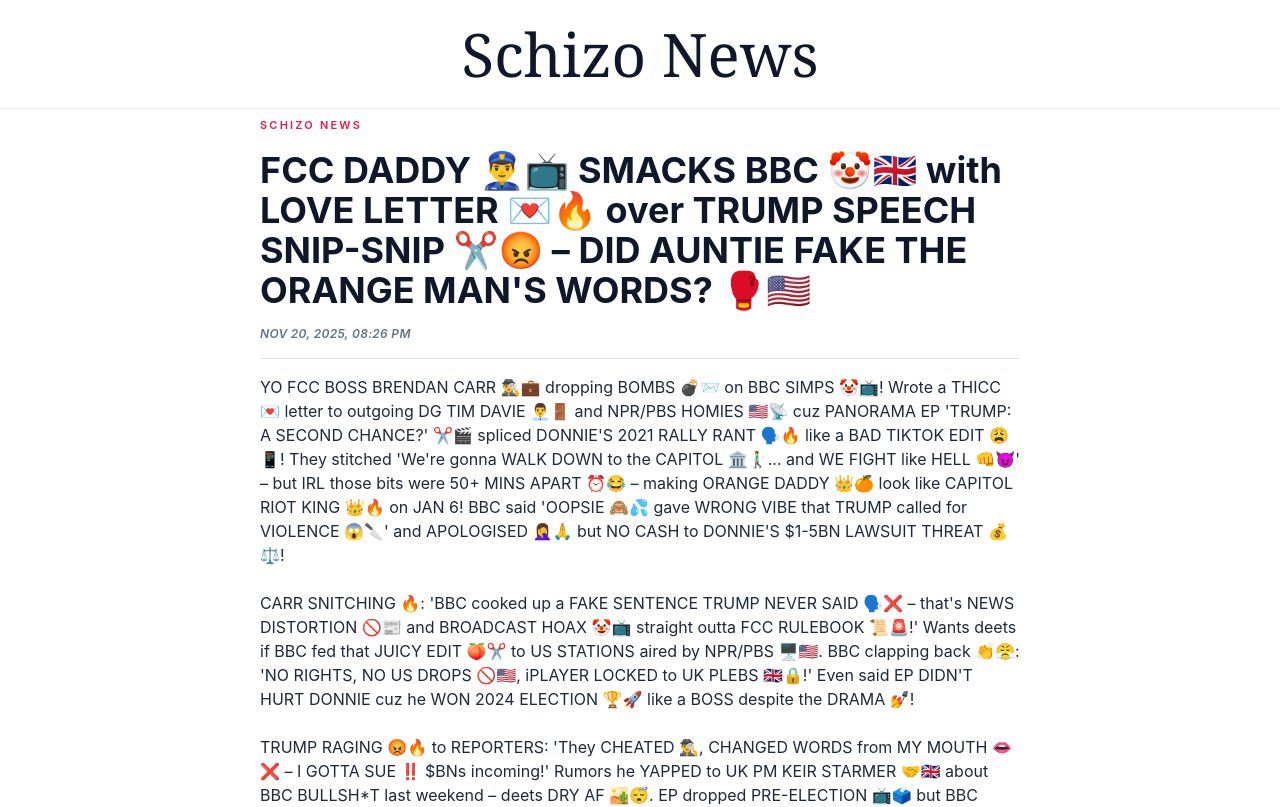
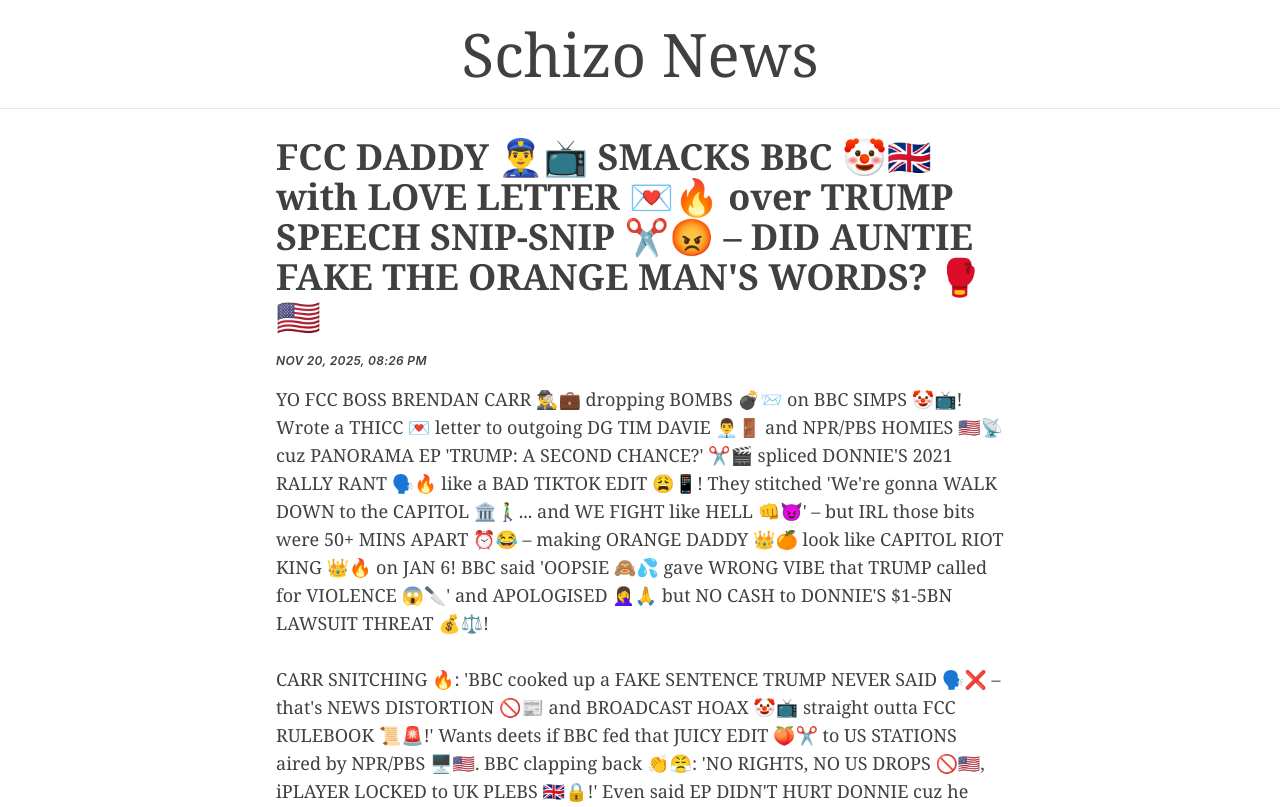
Before and after one commit to kakduman/emoji-news, a React (Vite) app in the folder frontend/: page /#/article/01f84c33 in a window 1280 px wide. Shown: the top 807 px of the page. Built offline with nearby package versions, Linux system fonts and the light colour scheme.

Commit message:
Redesign stuff, refactor article

```diff
--- a/frontend/src/App.tsx
+++ b/frontend/src/App.tsx
@@ -1,7 +1,7 @@
 import { useEffect, useState } from "react";
 import { HashRouter, Routes, Route } from "react-router-dom";
 
-import ArticlePage from "./components/ArticlePage";
+import ArticlePage from "./pages/Article";
 import Header from "./components/Header";
 import Home from "./pages/Home";
 import { buildUrl, articleHash, type NewsItem } from "./news";
@@ -39,13 +39,13 @@
 
   return (
     <HashRouter>
-      <div className="min-h-screen bg-white text-slate-900">
+      <div className="min-h-screen bg-white">
         <Header />
         <div className="mx-auto flex max-w-3xl flex-col p-1 md:py-2">
           <Routes>
             <Route path="/" element={<Home news={news} error={error} />} />
             <Route path="/article/:name" element={<ArticlePage news={news} onMissingError={setError} />} />
-            <Route path="*" element={<p className="text-sm text-slate-600">Not found</p>} />
+            <Route path="*" element={<p className="text-sm">Not found</p>} />
           </Routes>
         </div>
       </div>
--- a/frontend/src/components/Header.tsx
+++ b/frontend/src/components/Header.tsx
@@ -4,8 +4,8 @@
   return (
     <div className="bg-white border-b border-slate-200">
       <div className="mx-auto max-w-3xl px-5 py-6 md:px-10">
-        <h1 className="m-0 text-center text-4xl font-serif font-normal leading-tight text-slate-900 md:text-6xl">
-          <Link to="/" className="no-underline text-slate-900">
+        <h1 className="m-0 text-center text-4xl font-serif font-normal leading-tight md:text-6xl">
+          <Link to="/" className="no-underline">
             Schizo News
           </Link>
         </h1>
--- a/frontend/src/index.css
+++ b/frontend/src/index.css
@@ -3,14 +3,14 @@
 @tailwind utilities;
 
 :root {
-  font-family: 'Inter', system-ui, -apple-system, BlinkMacSystemFont, 'Segoe UI',
-    sans-serif;
-  color: #0f172a;
-  background-color: #f5f6f8;
+  --text-color: theme("colors.neutral.700");
+  --bg-color: theme("colors.white");
+  font-family: "Inter", system-ui, -apple-system, BlinkMacSystemFont, "Segoe UI", serif;
 }
 
 body {
+  color: var(--text-color);
+  background: var(--bg-color);
   margin: 0;
   min-height: 100vh;
-  background: #f5f6f8;
 }
--- a/frontend/src/components/ArticlePage.tsx
+++ b/frontend/src/pages/Article.tsx
@@ -40,11 +40,11 @@
   }, [decoded, news, onMissingError]);
 
   if (!decoded) {
-    return <p className="text-sm text-slate-600">Not found.</p>;
+    return <p className="text-sm">Not found.</p>;
   }
 
   if (loading) {
-    return <p className="text-sm text-slate-600">Loading article…</p>;
+    return <p className="text-sm">Loading article…</p>;
   }
 
   if (error || !article) {
@@ -64,14 +64,12 @@
   }
 
   return (
-    <article className="space-y-4 pb-10 md:pb-14">
-      <p className="text-[10px] font-semibold uppercase tracking-[0.2em] text-rose-600 md:text-[11px]">Schizo News</p>
-      <h1 className="text-2xl font-bold leading-snug text-slate-900 md:text-4xl">{article.headline}</h1>
-      <p className="text-[11px] font-semibold italic uppercase tracking-wide text-slate-500 md:text-xs">
+    <article className="space-y-4 pb-10 md:pb-14 pt-4 md:pt-5 px-4">
+      <h1 className="text-xl font-serif font-bold leading-snug md:text-4xl">{article.headline}</h1>
+      <p className="text-[11px] font-semibold italic uppercase tracking-wide md:text-xs">
         {formatDate(article.date)}
       </p>
-      <div className="h-px bg-slate-200" />
-      <p className="whitespace-pre-line text-sm leading-relaxed text-slate-800 md:text-base">{article.text}</p>
+      <p className="whitespace-pre-line font-serif text-lg">{article.text}</p>
       <button
         className="inline-flex w-fit items-center gap-2 rounded-full bg-slate-900 px-4 py-2 text-xs font-semibold uppercase tracking-wide text-white shadow transition hover:-translate-y-[1px] md:px-5 md:py-2.5"
         onClick={() => navigate("/")}
--- a/frontend/src/pages/Home.tsx
+++ b/frontend/src/pages/Home.tsx
@@ -13,19 +13,15 @@
       {error ? (
         <p className="rounded-xl border border-rose-200 bg-rose-50 px-4 py-3 text-sm text-rose-800">{error}</p>
       ) : news.length === 0 ? (
-        <p className="text-sm text-slate-600">Loading the news…</p>
+        <p className="text-sm">Loading the news…</p>
       ) : (
-        <div className="flex flex-col gap-4 p-0">
+        <div className="flex flex-col gap-4">
           {news.map((item) => (
             <Link key={item.path} to={`/article/${encodeURIComponent(item.path)}`}>
-              <article className="w-full border-b border-slate-200 bg-transparent p-4 md:p-5">
-                <h2 className="text-xl font-serif font-bold leading-tight text-slate-900 md:text-3xl">
-                  {item.headline}
-                </h2>
-                <p className="mt-2 text-sm leading-relaxed text-slate-700 md:mt-3">
-                  {truncate(item.text, previewLimit)}
-                </p>
-                <p className="mt-3 text-[11px] text-slate-500">{formatDate(item.date)}</p>
+              <article className="w-full border-b border-slate-200 bg-transparent p-4 md:p-5 hover:bg-gray-50 transition ">
+                <h2 className="text-xl font-serif font-bold leading-snug md:text-3xl">{item.headline}</h2>
+                <p className="mt-2 text-sm leading-relaxed md:mt-3">{truncate(item.text, previewLimit)}</p>
+                <p className="mt-3 text-[11px]">{formatDate(item.date)}</p>
               </article>
             </Link>
           ))}
```
